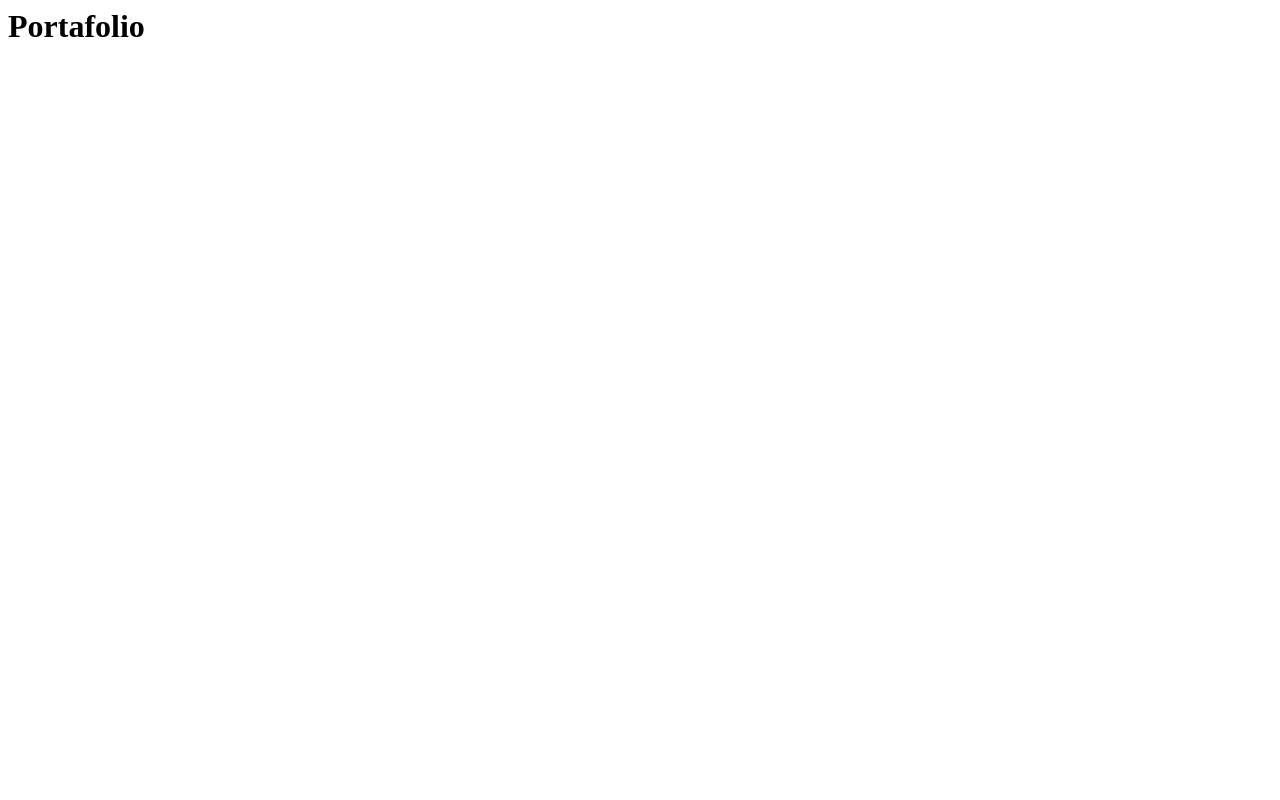
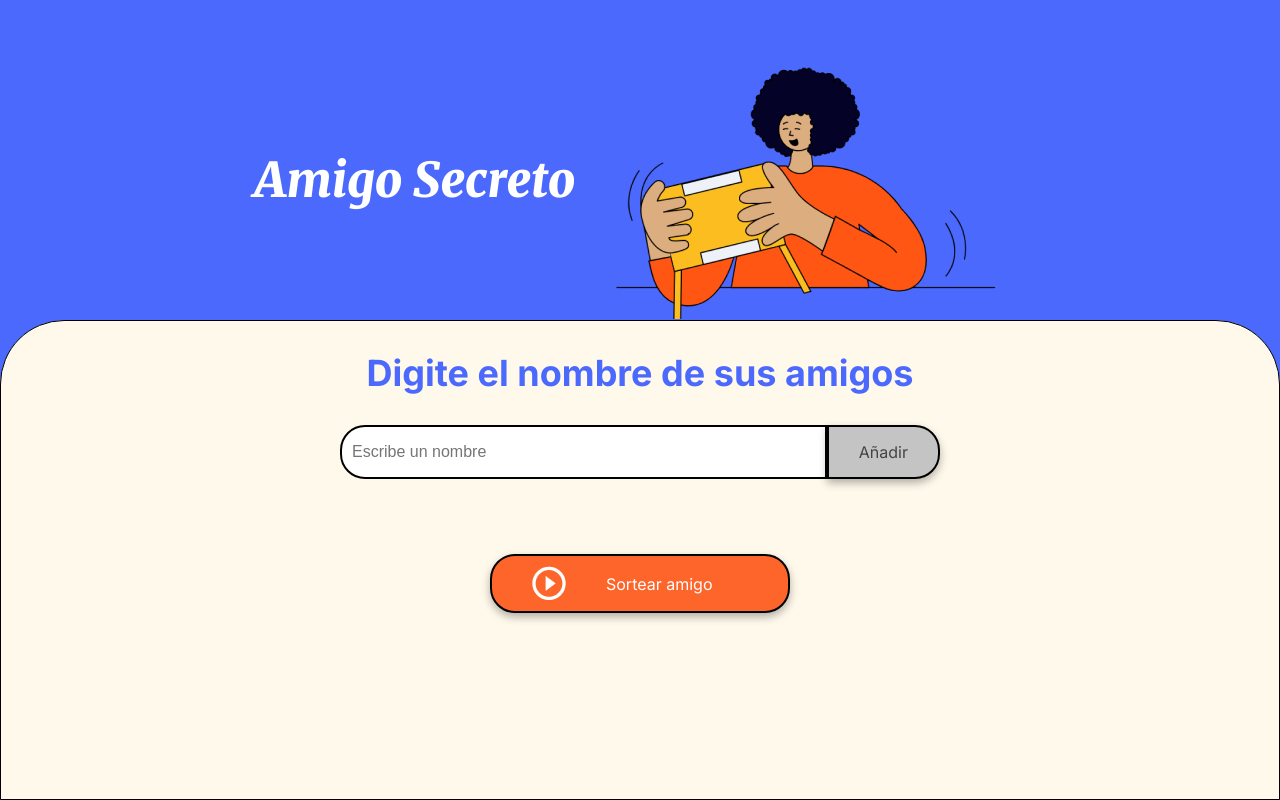
Before and after one commit to july-es-pino/july-es-pino, a plain HTML site: page index.html in a window 1280 px wide. Drawn offline with Linux system fonts and the light colour scheme.

Commit message:
Add files via upload

```diff
--- /dev/null
+++ b/app.js
@@ -0,0 +1,68 @@
+
+
+const listaDeAmigos = [];
+
+//Input-id-'amigo'-"Escribe un nombre"
+let amigosIngresados = document.getElementById('amigo');
+
+//ul-id-'listaAmigos'
+let listaAmigos = document.getElementById('listaAmigos');
+
+//ul-id-'resultado'
+let resultado = document.getElementById('resultado')
+
+
+
+//Función que hace dinámico el 'onclick'
+function agregarAmigo() {
+    listaDeAmigos.push(amigosIngresados.value);
+
+    if (amigosIngresados.value === '') {
+        alert('Por favor ingresa un nombre')
+
+    } else {
+        crearLista()
+
+        limpiarCaja()
+    }
+
+};
+
+/* esta funcion, recorre el array para hacer una lista*/
+
+function crearLista() {
+
+    listaAmigos.innerHTML = "";
+
+    for (let i = 0; i < listaDeAmigos.length; i++) {
+
+        listaAmigos.innerHTML += `<li>${listaDeAmigos[i]}</li>`
+
+    }
+
+};
+
+
+// Funcion que limpia, cada que se ingresa un nuevo nombre
+function limpiarCaja() {
+    let caja = document.querySelector('#amigo');
+    caja.value = '';
+
+
+};
+
+//Función que permite elegir aleatoriamente un elemento del array,para despues colocarlo en el resultado
+
+function sortearAmigo() {
+
+    if (!listaDeAmigos || listaDeAmigos.length === 0) {
+        return undefined;
+    } else {
+        amigosIngresados = Math.floor(Math.random() * listaDeAmigos.length);
+
+        resultado.innerHTML = (listaDeAmigos[amigosIngresados])
+
+    }
+
+
+};
--- a/index.html
+++ b/index.html
@@ -1 +1,41 @@
-<h1> Portafolio </h1>
+<!DOCTYPE html>
+<html lang="es">
+<head>
+    <meta charset="UTF-8">
+    <meta name="viewport" content="width=device-width, initial-scale=1.0">
+    <link rel="stylesheet" href="style.css">
+    <link rel="preconnect" href="https://fonts.googleapis.com">
+    <link rel="preconnect" href="https://fonts.gstatic.com" crossorigin>
+    <link href="https://fonts.googleapis.com/css2?family=Inter:wght@100;400;700;900&family=Merriweather:ital,wght@0,300;0,400;0,700;0,900;1,300;1,400;1,700;1,900&display=swap" rel="stylesheet">
+    <title>Amigo Secreto</title>
+</head>
+
+<body>
+    <main class="main-content">
+        <header class="header-banner">
+            <h1 class="main-title">Amigo Secreto</h1>
+            <img src="assets/amigo-secreto.png" alt="Imagen representativa de amigo secreto">
+        </header>
+
+        <section class="input-section">
+            <h2 class="section-title">Digite el nombre de sus amigos</h2>
+            <div class="input-wrapper">
+                <input type="text" id="amigo" class="input-name" placeholder="Escribe un nombre">
+                <button class="button-add" onclick="agregarAmigo()">Añadir</button>
+            </div>
+
+            <ul  id="listaAmigos" class="name-list" aria-labelledby="listaAmigos" role="list"></ul>
+            <ul id="resultado" class="result-list" aria-live="polite"></ul>
+
+            <div class="button-container">
+                <button class="button-draw" onclick="sortearAmigo()" aria-label="Sortear amigo secreto">
+                    <img src="assets/play_circle_outline.png" alt="Ícono para sortear">
+                    Sortear amigo
+                </button>
+            </div>
+        </section>
+    </main>
+
+    <script src="app.js" defer></script>
+</body>
+</html>
--- /dev/null
+++ b/style.css
@@ -0,0 +1,162 @@
+:root {
+    --color-primary: #4B69FD;
+    --color-secondary: #FFF9EB;
+    --color-tertiary: #C4C4C4;
+    --color-button: #fe652b;
+    --color-button-hover: #e55720;
+    --color-text: #444444;
+    --color-white: #FFFFFF;
+}
+
+/* Estilos generales */
+* {
+    margin: 0;
+    padding: 0;
+    box-sizing: border-box;
+}
+
+body {
+    height: 100vh;
+    background-color: var(--color-primary);
+    display: flex;
+    justify-content: center;
+    align-items: center;
+}
+
+.main-content {
+    display: flex;
+    flex-direction: column;
+    height: 100%;
+    width: 100%;
+}
+
+/* Banner */
+.header-banner {
+    flex: 40%;
+    display: flex;
+    justify-content: center;
+    align-items: center;
+    padding: 40px 0 0;
+}
+
+/* Sección de entrada */
+.input-section {
+    flex: 60%;
+    background-color: var(--color-secondary);
+    border: 1px solid #000;
+    border-radius: 64px 64px 0 0;
+    display: flex;
+    flex-direction: column;
+    align-items: center;
+    padding: 20px;
+    width: 100%;
+}
+
+/* Títulos */
+.main-title {
+    font-size: 48px;
+    font-family: "Merriweather", serif;
+    font-weight: 900;
+    font-style: italic;
+    color: var(--color-white);
+}
+
+.section-title {
+    font-family: "Inter", serif;
+    font-size: 36px;
+    font-weight: 700;
+    color: var(--color-primary);
+    margin: 10px 0;
+    text-align: center;
+}
+
+/* Contenedores de entrada y botón */
+.input-wrapper {
+    display: flex;
+    justify-content: center;
+    width: 100%;
+    max-width: 600px;
+    margin-top: 20px;
+}
+
+.input-name {
+    width: 100%;
+    padding: 10px;
+    border: 2px solid #000;
+    border-radius: 25px 0 0 25px;
+    font-size: 16px;
+}
+
+.button-container {
+    width: 300px;
+    justify-content: center;
+}
+
+/* Estilos de entrada de texto */
+.input-title {
+    flex: 1;
+    padding: 10px 15px;
+    font-size: 16px;
+    border: 2px solid #333;
+    border-right: none;
+    border-radius: 25px 0 0 25px;
+    font-family: "Merriweather", serif;
+    box-shadow: 0 4px 8px rgba(0, 0, 0, 0.3);
+}
+
+/* Estilos de botón */
+button {
+    padding: 15px 30px;
+    font-family: "Inter", sans-serif;
+    font-size: 16px;
+    border: 2px solid #000;
+    border-radius: 25px;
+    box-shadow: 0 4px 8px rgba(0, 0, 0, 0.3);
+    cursor: pointer;
+}
+
+.button-add {
+    background-color: var(--color-tertiary);
+    color: var(--color-text);
+    border-radius: 0 25px 25px 0;
+}
+
+.button-add:hover {
+    background-color: #a1a1a1;
+}
+
+/* Listas */
+ul {
+    list-style-type: none;
+    color: var(--color-text);
+    font-family: "Inter", sans-serif;
+    font-size: 18px;
+    margin: 20px 0;
+}
+
+.result-list {
+    margin-top: 15px;
+    color: #05DF05;
+    font-size: 22px;
+    font-weight: bold;
+    text-align: center;
+}
+
+/* Botón de sortear título */
+.button-draw {
+    display: flex;
+    align-items: center;
+    width: 100%;
+    padding: 10px 40px;
+    color: var(--color-white);
+    background-color: var(--color-button);
+    font-size: 16px;
+}
+
+.button-draw img {
+    margin-right: 40px;
+}
+
+.button-draw:hover {
+    background-color: var(--color-button-hover);
+}
```
Also changed, not shown: assets/amigo-secreto.png (added), assets/play_circle_outline.png (added), 1 other file.
